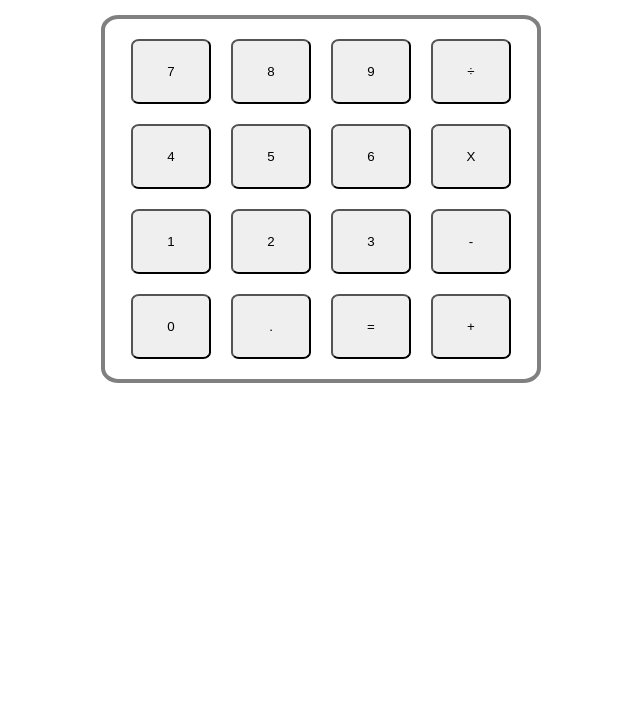
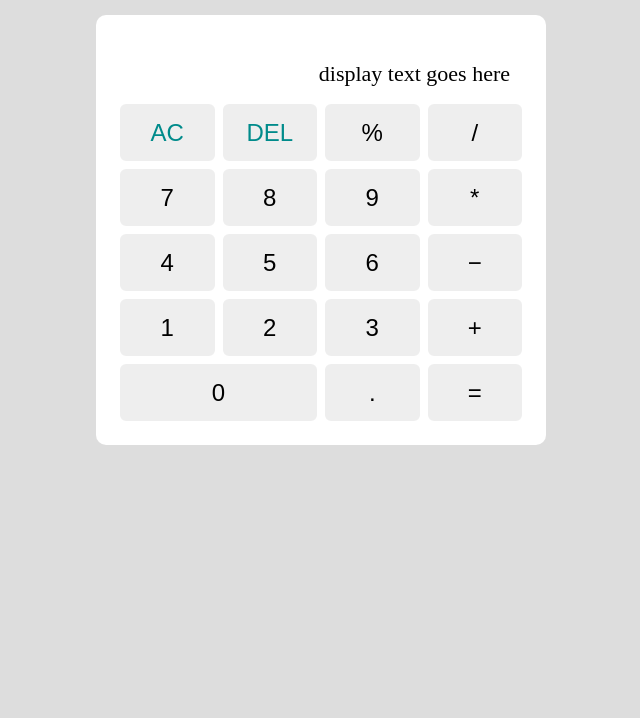
Before and after one commit to itsOwlbit/calculator-website-project, a plain HTML site: page index.html in a window 1280 px wide. Shown: the part 82-800 px from the top of the page, without its empty margins (319-959 px from the left). Drawn offline with Linux system fonts and the light colour scheme.

Commit message:
Modify Calculatory Layout and Style

```diff
--- a/css/styles.css
+++ b/css/styles.css
@@ -2,6 +2,10 @@
     padding: 0;
     margin: 0;
     box-sizing: border-box;
+}
+
+body {
+    background-color: #ddd;
 }
 
 header {
@@ -9,9 +13,13 @@ header {
 }
 
 button {
+    background-color: rgb(238, 238, 238);
+    font-size: 24px;
     width: 80px;
     height: 65px;
-    border-radius: 10%;
+
+    border: 6px solid white;
+    border-width: 2px;
 }
 
 .container {
@@ -19,27 +27,51 @@ button {
     justify-content: center;
 }
 
-.calculator-numpad {
-    border: 4px solid gray;
+.calculator {
+    background-color: #fff;
+    width: 450px;
     padding: 20px;
-    width: 440px;
-    border-radius: 4%;
+
+    border-radius: 10px;
 
     display: flex;
-    flex-direction: column;
-    justify-content: space-between;
+    flex-wrap: wrap;
+    justify-content: space-around;
     align-items: center;
-    gap: 20px;
 }
 
-.numpad-row {
-    /* border: 1px solid red; */
-    display: flex;
-    flex-direction: row;
-    justify-content: space-around;
-    gap: 20px;
+.display {
+    background-color: #fff;
+    color: #000;
+    height: 65px;
+
+    border: 6px solid #fff;
+    border-radius: 10px;
+
+    flex: 1 1 100%;
+}
+
+.display-text {
+    font-size: 22px;
+    text-align: right;
+    padding-right: 10px;
+    padding-top: 20px;
+}
+
+.calculator-key {
+    border: 4px solid #fff;
+    border-radius: 10px;
+    flex: 1 1 25%;
+}
+
+.zero-key {
+    flex: 1 1 50%;
 }
 
 .center-text {
     text-align: center;
 }
+
+.font-cyan {
+    color:darkcyan;
+}
--- a/index.html
+++ b/index.html
@@ -11,30 +11,30 @@
         <h1 class="center-text">Calculator</h1>
     </header>
     <section class="container">
-        <div class="calculator-numpad">
-            <div class="numpad-row">
-                <button class="numpad-key">7</button>
-                <button class="numpad-key">8</button>
-                <button class="numpad-key">9</button>
-                <button class="numpad-key">&#xF7;</button>
+        <div class="calculator">
+            <div class="display">
+                <p class="display-text">display text goes here</p>
             </div>
-            <div class="numpad-row">
-                <button class="numpad-key">4</button>
-                <button class="numpad-key">5</button>
-                <button class="numpad-key">6</button>
-                <button class="numpad-key">X</button>
-            </div>
-            <div class="numpad-row">
-                <button class="numpad-key">1</button>
-                <button class="numpad-key">2</button>
-                <button class="numpad-key">3</button>
-                <button class="numpad-key">-</button>
-            </div>
-            <div class="numpad-row">
-                <button class="numpad-key">0</button>
-                <button class="numpad-key">.</button>
-                <button class="numpad-key">=</button>
-                <button class="numpad-key">+</button>
+            <button class="calculator-key ac-key font-cyan">AC</button>
+            <button class="calculator-key del-key font-cyan">DEL</button>
+            <button class="calculator-key modulus-key">%</button>
+            <button class="calculator-key divide-key">/</button>
+            <button class="calculator-key number-key">7</button>
+            <button class="calculator-key number-key">8</button>
+            <button class="calculator-key number-key">9</button>
+            <button class="calculator-key multiply-key">*</button>
+            <button class="calculator-key number-key">4</button>
+            <button class="calculator-key number-key">5</button>
+            <button class="calculator-key number-key">6</button>
+            <button class="calculator-key subtract-key">&minus;</button>
+            <button class="calculator-key number-key">1</button>
+            <button class="calculator-key number-key">2</button>
+            <button class="calculator-key number-key">3</button>
+            <button class="calculator-key add-key">&plus;</button>
+            <button class="calculator-key number-key zero-key">0</button>
+            <button class="calculator-key decimal-key">.</button>
+            <button class="calculator-key equals-key">=</button>
+
             </div>
         </div>
     </section>
```
